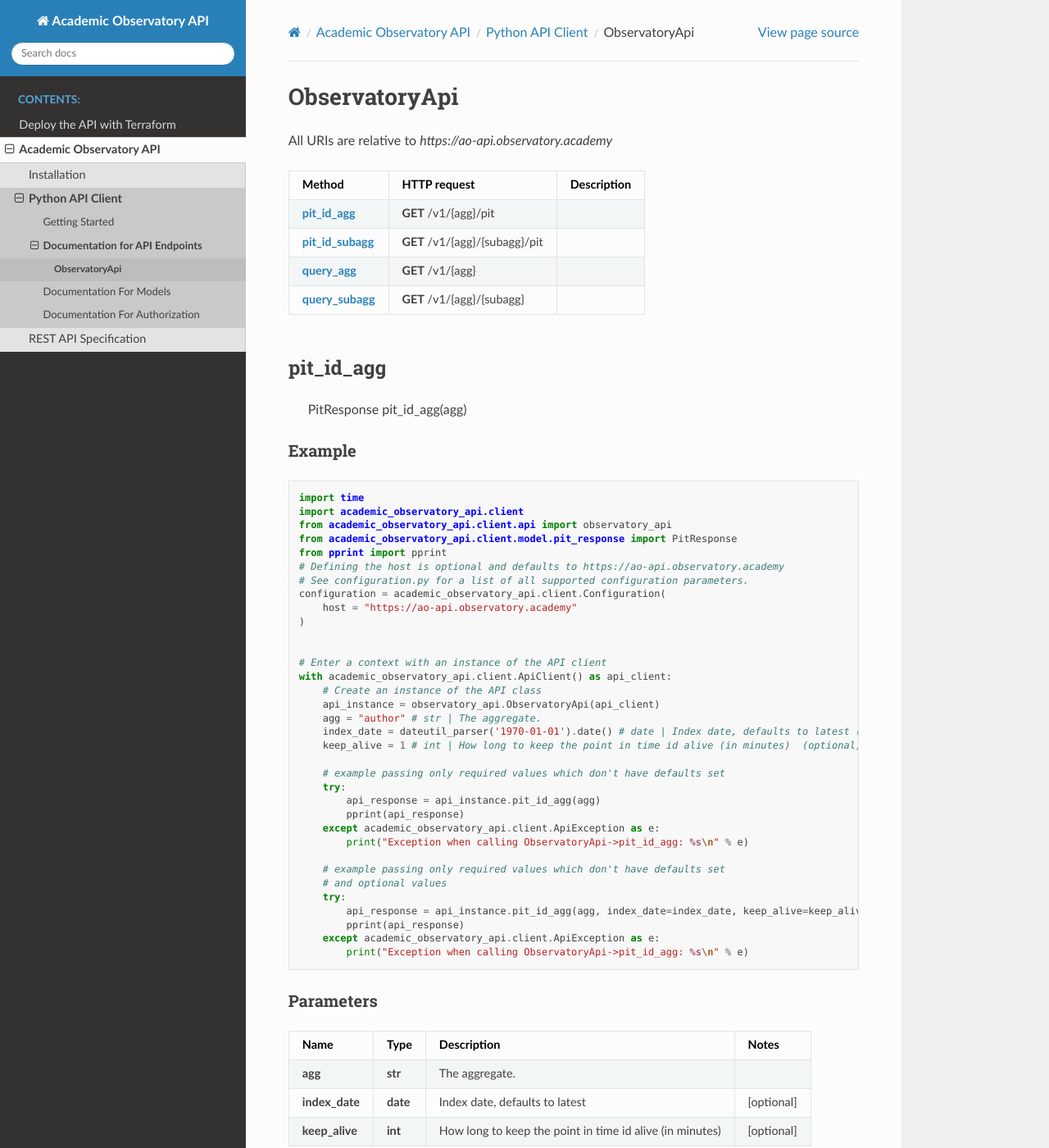
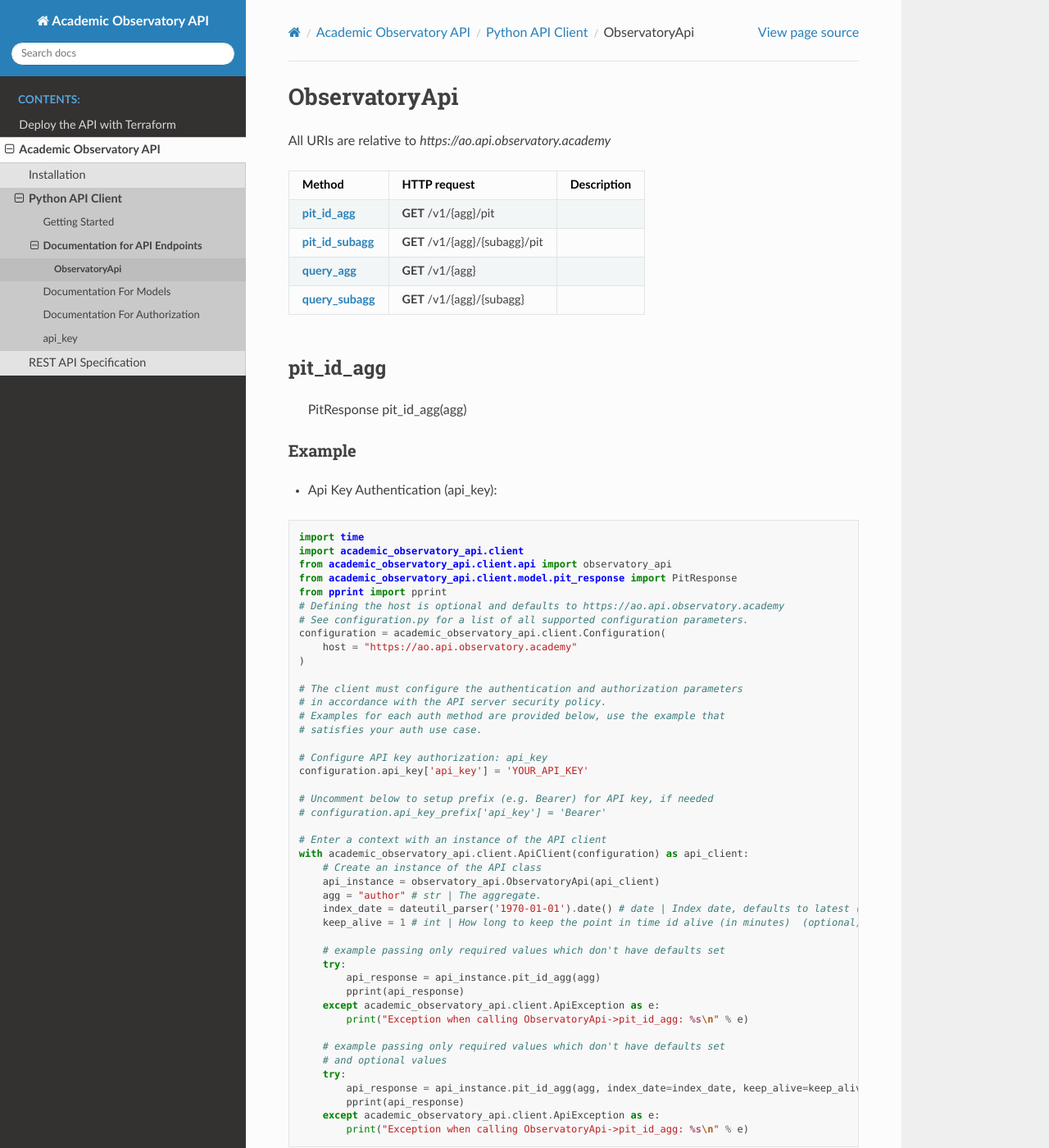
Before and after one commit to The-Academic-Observatory/academic-observatory-api, a Sphinx documentation site: the page built from docs/api/ObservatoryApi.md, in a window 1280 px wide and 1400 px high. Shown: the whole window at 82% size. Built offline with Sphinx 7.4.7 and the Read the Docs theme 2.0.0, drawn with Linux system fonts in a browser that asks for light colours; some of the changed text lies outside the part shown.

````diff
--- a/docs/api/ObservatoryApi.md
+++ b/docs/api/ObservatoryApi.md
@@ -1,6 +1,6 @@
 # ObservatoryApi
 
-All URIs are relative to *https://ao-api.observatory.academy*
+All URIs are relative to *https://ao.api.observatory.academy*
 
 <div class="wy-table-responsive"><table border="1" class="docutils">
 <thead>
@@ -48,21 +48,32 @@ All URIs are relative to *https://ao-api.observatory.academy*
 
 ### Example
 
+* Api Key Authentication (api_key):
 ```python
 import time
 import academic_observatory_api.client
 from academic_observatory_api.client.api import observatory_api
 from academic_observatory_api.client.model.pit_response import PitResponse
 from pprint import pprint
-# Defining the host is optional and defaults to https://ao-api.observatory.academy
+# Defining the host is optional and defaults to https://ao.api.observatory.academy
 # See configuration.py for a list of all supported configuration parameters.
 configuration = academic_observatory_api.client.Configuration(
-    host = "https://ao-api.observatory.academy"
+    host = "https://ao.api.observatory.academy"
 )
 
+# The client must configure the authentication and authorization parameters
+# in accordance with the API server security policy.
+# Examples for each auth method are provided below, use the example that
+# satisfies your auth use case.
+
+# Configure API key authorization: api_key
+configuration.api_key['api_key'] = 'YOUR_API_KEY'
+
+# Uncomment below to setup prefix (e.g. Bearer) for API key, if needed
+# configuration.api_key_prefix['api_key'] = 'Bearer'
 
 # Enter a context with an instance of the API client
-with academic_observatory_api.client.ApiClient() as api_client:
+with academic_observatory_api.client.ApiClient(configuration) as api_client:
     # Create an instance of the API class
     api_instance = observatory_api.ObservatoryApi(api_client)
     agg = "author" # str | The aggregate.
@@ -134,7 +145,7 @@ with academic_observatory_api.client.ApiClient() as api_client:
 
 ### Authorization
 
-No authorization required
+[api_key](ObservatoryApi.html#api_key)
 
 ### HTTP request headers
 
@@ -174,21 +185,32 @@ No authorization required
 
 ### Example
 
+* Api Key Authentication (api_key):
 ```python
 import time
 import academic_observatory_api.client
 from academic_observatory_api.client.api import observatory_api
 from academic_observatory_api.client.model.pit_response import PitResponse
 from pprint import pprint
-# Defining the host is optional and defaults to https://ao-api.observatory.academy
+# Defining the host is optional and defaults to https://ao.api.observatory.academy
 # See configuration.py for a list of all supported configuration parameters.
 configuration = academic_observatory_api.client.Configuration(
-    host = "https://ao-api.observatory.academy"
+    host = "https://ao.api.observatory.academy"
 )
 
+# The client must configure the authentication and authorization parameters
+# in accordance with the API server security policy.
+# Examples for each auth method are provided below, use the example that
+# satisfies your auth use case.
+
+# Configure API key authorization: api_key
+configuration.api_key['api_key'] = 'YOUR_API_KEY'
+
+# Uncomment below to setup prefix (e.g. Bearer) for API key, if needed
+# configuration.api_key_prefix['api_key'] = 'Bearer'
 
 # Enter a context with an instance of the API client
-with academic_observatory_api.client.ApiClient() as api_client:
+with academic_observatory_api.client.ApiClient(configuration) as api_client:
     # Create an instance of the API class
     api_instance = observatory_api.ObservatoryApi(api_client)
     agg = "author" # str | The aggregate.
@@ -269,7 +291,7 @@ with academic_observatory_api.client.ApiClient() as api_client:
 
 ### Authorization
 
-No authorization required
+[api_key](ObservatoryApi.html#api_key)
 
 ### HTTP request headers
 
@@ -309,21 +331,32 @@ No authorization required
 
 ### Example
 
+* Api Key Authentication (api_key):
 ```python
 import time
 import academic_observatory_api.client
 from academic_observatory_api.client.api import observatory_api
 from academic_observatory_api.client.model.query_response import QueryResponse
 from pprint import pprint
-# Defining the host is optional and defaults to https://ao-api.observatory.academy
+# Defining the host is optional and defaults to https://ao.api.observatory.academy
 # See configuration.py for a list of all supported configuration parameters.
 configuration = academic_observatory_api.client.Configuration(
-    host = "https://ao-api.observatory.academy"
+    host = "https://ao.api.observatory.academy"
 )
 
+# The client must configure the authentication and authorization parameters
+# in accordance with the API server security policy.
+# Examples for each auth method are provided below, use the example that
+# satisfies your auth use case.
+
+# Configure API key authorization: api_key
+configuration.api_key['api_key'] = 'YOUR_API_KEY'
+
+# Uncomment below to setup prefix (e.g. Bearer) for API key, if needed
+# configuration.api_key_prefix['api_key'] = 'Bearer'
 
 # Enter a context with an instance of the API client
-with academic_observatory_api.client.ApiClient() as api_client:
+with academic_observatory_api.client.ApiClient(configuration) as api_client:
     # Create an instance of the API class
     api_instance = observatory_api.ObservatoryApi(api_client)
     agg = "author" # str | The aggregate.
@@ -439,7 +472,7 @@ with academic_observatory_api.client.ApiClient() as api_client:
 
 ### Authorization
 
-No authorization required
+[api_key](ObservatoryApi.html#api_key)
 
 ### HTTP request headers
 
@@ -479,21 +512,32 @@ No authorization required
 
 ### Example
 
+* Api Key Authentication (api_key):
 ```python
 import time
 import academic_observatory_api.client
 from academic_observatory_api.client.api import observatory_api
 from academic_observatory_api.client.model.query_response import QueryResponse
 from pprint import pprint
-# Defining the host is optional and defaults to https://ao-api.observatory.academy
+# Defining the host is optional and defaults to https://ao.api.observatory.academy
 # See configuration.py for a list of all supported configuration parameters.
 configuration = academic_observatory_api.client.Configuration(
-    host = "https://ao-api.observatory.academy"
+    host = "https://ao.api.observatory.academy"
 )
 
+# The client must configure the authentication and authorization parameters
+# in accordance with the API server security policy.
+# Examples for each auth method are provided below, use the example that
+# satisfies your auth use case.
+
+# Configure API key authorization: api_key
+configuration.api_key['api_key'] = 'YOUR_API_KEY'
+
+# Uncomment below to setup prefix (e.g. Bearer) for API key, if needed
+# configuration.api_key_prefix['api_key'] = 'Bearer'
 
 # Enter a context with an instance of the API client
-with academic_observatory_api.client.ApiClient() as api_client:
+with academic_observatory_api.client.ApiClient(configuration) as api_client:
     # Create an instance of the API class
     api_instance = observatory_api.ObservatoryApi(api_client)
     agg = "author" # str | The aggregate.
@@ -627,7 +671,7 @@ with academic_observatory_api.client.ApiClient() as api_client:
 
 ### Authorization
 
-No authorization required
+[api_key](ObservatoryApi.html#api_key)
 
 ### HTTP request headers
 
````
Also changed, not shown: docs/api/api_client.md (+19 -4 lines), docs/api/openapi.yaml (+9 -1 lines), 2 other files.
